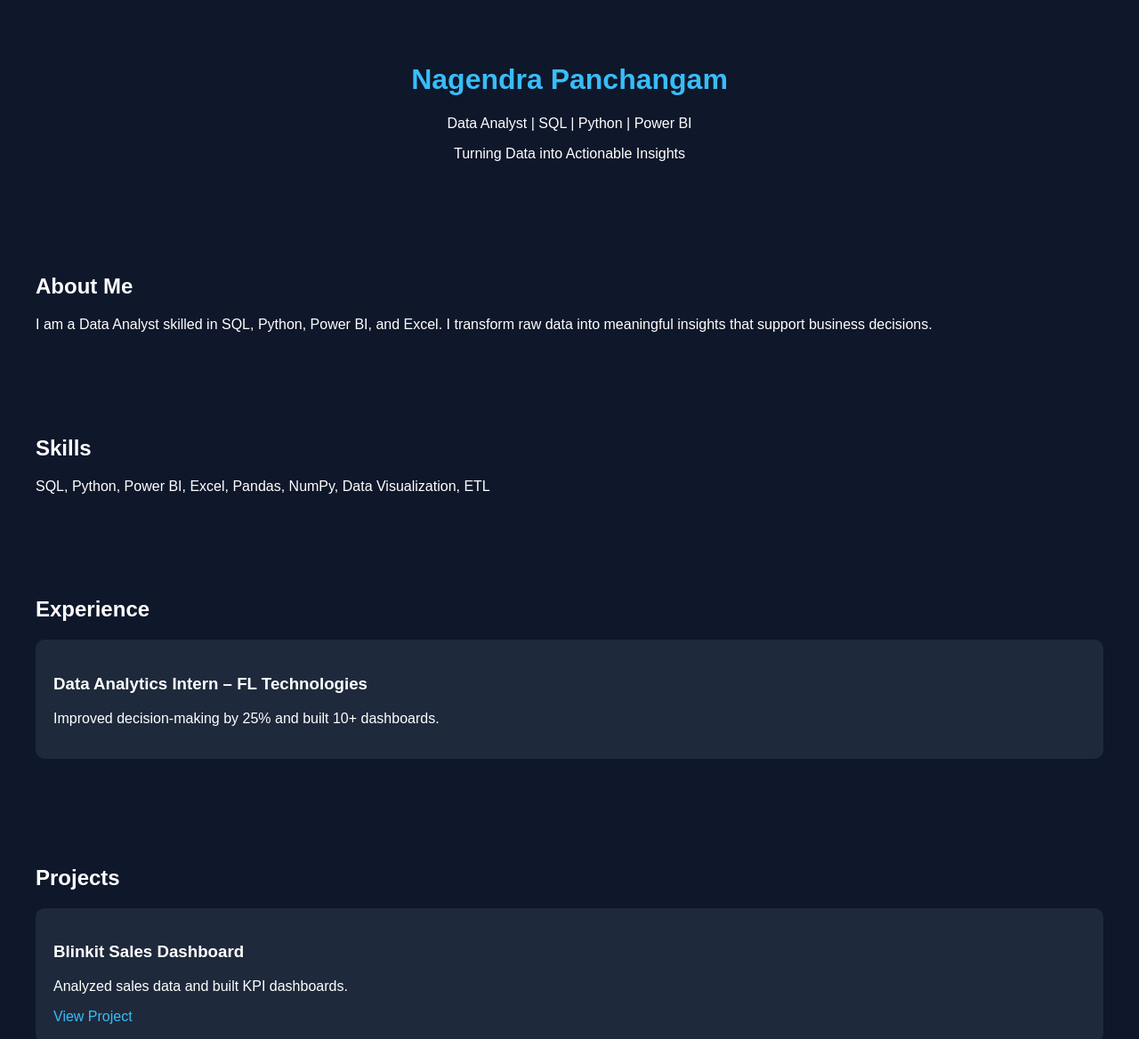
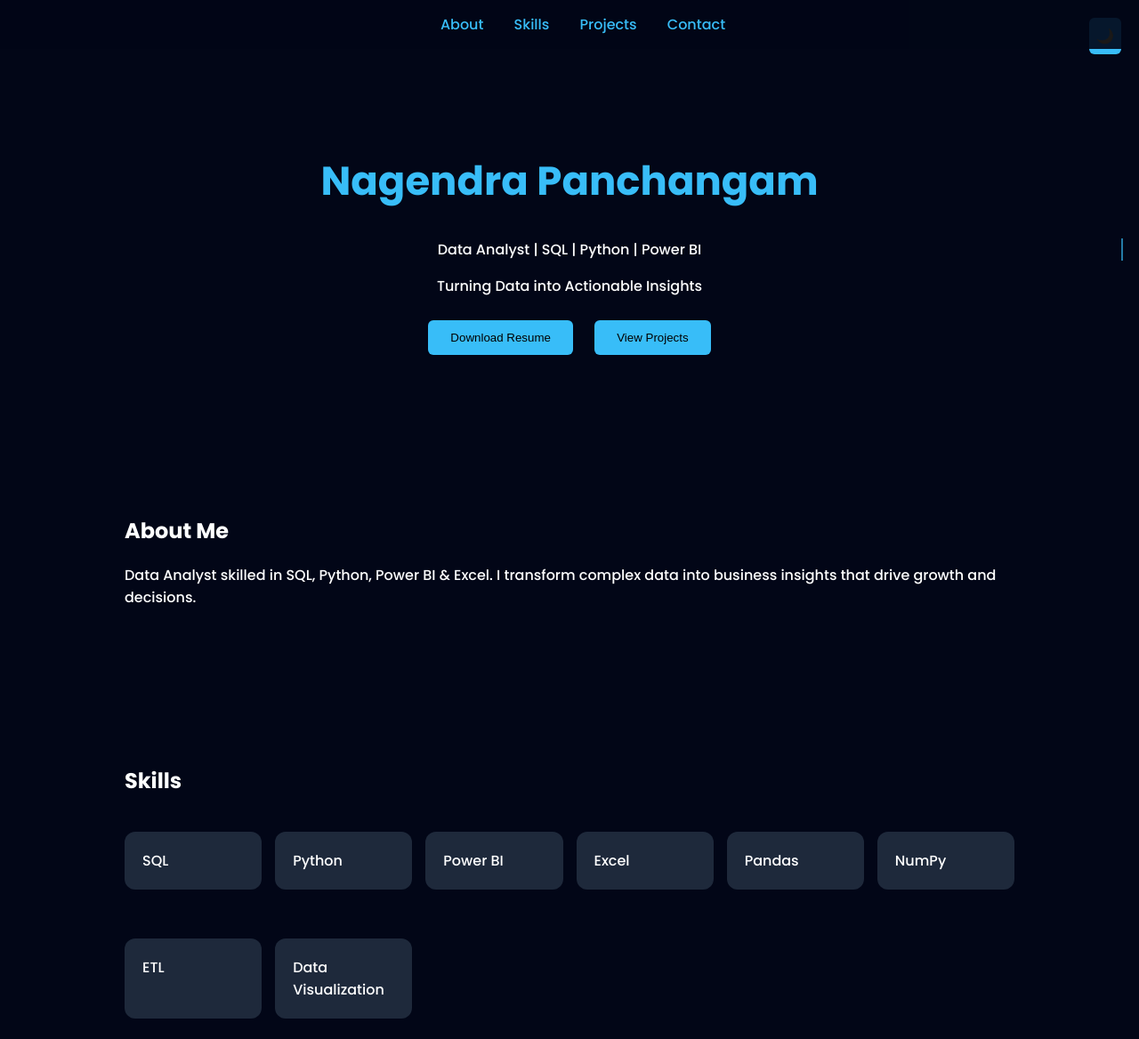
Before and after one commit to Panchangam-Nagendra/Nagendra-portfolio, a plain HTML site: page index.html in a window 1280 px wide. Shown: the top 1168 px of the page at 89% size. Drawn offline with Linux system fonts and the light colour scheme.

Commit message:
Update index.html

```diff
--- a/index.html
+++ b/index.html
@@ -2,81 +2,253 @@
 <html lang="en">
 <head>
 <meta charset="UTF-8">
+<meta name="viewport" content="width=device-width, initial-scale=1.0">
 <title>Nagendra | Data Analyst</title>
+
+<link href="https://fonts.googleapis.com/css2?family=Poppins:wght@300;500;700&display=swap" rel="stylesheet">
+
 <style>
+:root {
+  --bg:#020617;
+  --card:#1e293b;
+  --text:white;
+  --accent:#38bdf8;
+}
+
+.light {
+  --bg:white;
+  --card:#f1f5f9;
+  --text:black;
+}
+
 body {
-  font-family: Arial;
-  margin: 0;
-  background: #0f172a;
-  color: white;
+  margin:0;
+  font-family:'Poppins',sans-serif;
+  background:var(--bg);
+  color:var(--text);
+  scroll-behavior:smooth;
 }
+
+/* NAV */
+nav {
+  position:fixed;
+  width:100%;
+  background:rgba(2,6,23,0.9);
+  padding:15px;
+  text-align:center;
+  z-index:1000;
+}
+nav a {
+  margin:0 15px;
+  color:var(--accent);
+  text-decoration:none;
+}
+
+/* HERO */
 header {
-  text-align: center;
-  padding: 50px;
+  text-align:center;
+  padding:140px 20px 80px;
 }
-h1 { color: #38bdf8; }
-section { padding: 40px; }
+h1 { color:var(--accent); font-size:45px; }
+
+.typing {
+  border-right:2px solid var(--accent);
+  white-space:nowrap;
+  overflow:hidden;
+  width:0;
+  animation:typing 3s steps(30,end) forwards,blink .7s infinite;
+}
+
+@keyframes typing { to { width:100%; } }
+@keyframes blink { 50% { border-color:transparent; } }
+
+button {
+  padding:12px 25px;
+  margin:10px;
+  background:var(--accent);
+  border:none;
+  border-radius:6px;
+  cursor:pointer;
+}
+
+/* SECTIONS */
+section {
+  max-width:1000px;
+  margin:auto;
+  padding:70px 20px;
+}
+
+/* CARDS */
 .card {
-  background: #1e293b;
-  padding: 20px;
-  margin: 20px 0;
-  border-radius: 10px;
+  background:var(--card);
+  padding:20px;
+  margin:20px 0;
+  border-radius:12px;
+  transition:.4s;
 }
-a {
-  color: #38bdf8;
-  text-decoration: none;
+.card:hover {
+  transform:translateY(-10px) scale(1.02);
+}
+
+/* SKILLS */
+.skills {
+  display:grid;
+  grid-template-columns:repeat(auto-fit,minmax(150px,1fr));
+  gap:15px;
+}
+
+/* ANIMATION */
+.fade {
+  opacity:0;
+  transform:translateY(40px);
+  transition:1s;
+}
+.show {
+  opacity:1;
+  transform:translateY(0);
+}
+
+/* HIGHLIGHT */
+.highlight {
+  background:var(--accent);
+  color:black;
+  padding:30px;
+  border-radius:12px;
+  text-align:center;
+}
+
+/* CONTACT FORM */
+input,textarea {
+  width:100%;
+  padding:10px;
+  margin:10px 0;
+  border:none;
+  border-radius:5px;
+}
+
+/* FOOTER */
+footer {
+  text-align:center;
+  padding:20px;
+}
+
+/* TOGGLE */
+.toggle {
+  position:fixed;
+  right:20px;
+  top:20px;
+  cursor:pointer;
+  background:var(--accent);
+  padding:8px;
+  border-radius:6px;
 }
 </style>
 </head>
 
 <body>
 
+<div class="toggle" onclick="toggleTheme()">🌙</div>
+
+<nav>
+<a href="#about">About</a>
+<a href="#skills">Skills</a>
+<a href="#projects">Projects</a>
+<a href="#contact">Contact</a>
+</nav>
+
 <header>
 <h1>Nagendra Panchangam</h1>
-<p>Data Analyst | SQL | Python | Power BI</p>
+<p class="typing">Data Analyst | SQL | Python | Power BI</p>
 <p>Turning Data into Actionable Insights</p>
+
+<a href="resume.pdf"><button>Download Resume</button></a>
+<a href="#projects"><button>View Projects</button></a>
 </header>
 
-<section>
+<section id="about" class="fade">
 <h2>About Me</h2>
-<p>I am a Data Analyst skilled in SQL, Python, Power BI, and Excel. I transform raw data into meaningful insights that support business decisions.</p>
+<p>Data Analyst skilled in SQL, Python, Power BI & Excel. I transform complex data into business insights that drive growth and decisions.</p>
 </section>
 
-<section>
+<section id="skills" class="fade">
 <h2>Skills</h2>
-<p>SQL, Python, Power BI, Excel, Pandas, NumPy, Data Visualization, ETL</p>
-</section>
-
-<section>
-<h2>Experience</h2>
-<div class="card">
-<h3>Data Analytics Intern – FL Technologies</h3>
-<p>Improved decision-making by 25% and built 10+ dashboards.</p>
+<div class="skills">
+<div class="card">SQL</div>
+<div class="card">Python</div>
+<div class="card">Power BI</div>
+<div class="card">Excel</div>
+<div class="card">Pandas</div>
+<div class="card">NumPy</div>
+<div class="card">ETL</div>
+<div class="card">Data Visualization</div>
 </div>
 </section>
 
-<section>
+<section id="projects" class="fade">
 <h2>Projects</h2>
 
 <div class="card">
 <h3>Blinkit Sales Dashboard</h3>
-<p>Analyzed sales data and built KPI dashboards.</p>
+<img src="dashboard1.png" width="100%">
+<p>$1.20M sales analysis with city insights.</p>
 <a href="https://github.com/Panchangam-Nagendra/Blinkit-Sales-Analysis-Dashboard">View Project</a>
 </div>
 
 <div class="card">
 <h3>OTT Data Analytics</h3>
+<img src="dashboard2.png" width="100%">
 <p>Analyzed 4000+ titles using SQL & Python.</p>
 <a href="https://github.com/Panchangam-Nagendra/OTT_Domain_DataAnalytics_Python">View Project</a>
 </div>
 
 </section>
 
-<section>
+<section class="fade">
+<div class="highlight">
+<h2>Why Hire Me?</h2>
+<p>✔ Strong SQL, Python & Power BI</p>
+<p>✔ Real-world dashboard experience</p>
+<p>✔ Business-focused insights</p>
+<p>✔ Fast learner</p>
+</div>
+</section>
+
+<section id="contact" class="fade">
 <h2>Contact</h2>
 <p>Email: nagendrapanchangamm@gmail.com</p>
-<p>GitHub: <a href="https://github.com/Panchangam-Nagendra">Click Here</a></p>
+
+<form>
+<input type="text" placeholder="Your Name">
+<input type="email" placeholder="Your Email">
+<textarea placeholder="Message"></textarea>
+<button type="submit">Send</button>
+</form>
+
+<p>
+<a href="https://github.com/Panchangam-Nagendra">GitHub</a> |
+<a href="https://www.linkedin.com/in/nagendra-panchangam">LinkedIn</a>
+</p>
+
 </section>
+
+<footer>
+<p>© 2026 Nagendra Panchangam</p>
+</footer>
+
+<script>
+const elements=document.querySelectorAll('.fade');
+window.addEventListener('scroll',()=>{
+  elements.forEach(el=>{
+    if(el.getBoundingClientRect().top<window.innerHeight-100){
+      el.classList.add('show');
+    }
+  });
+});
+
+function toggleTheme(){
+  document.body.classList.toggle('light');
+}
+</script>
 
 </body>
 </html>
```
